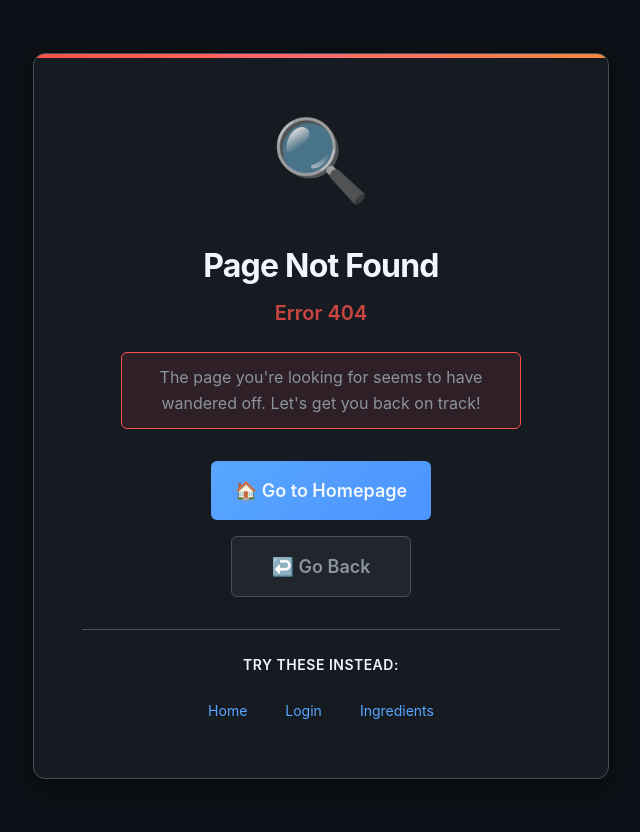
After one commit to krstic-duci/zestify, a FastAPI app: template templates/404.html.jinja in a window 1280 px wide. The commit adds this page. Shown: the whole page, without its empty margins (319-959 px from the left). Run offline with FastAPI, Linux system fonts and the light colour scheme; the template is opened without the code that fills it, so the values that code supplies are empty; parts of the project's set-up code (start-up, migrations or seed data) failed here and were passed over.

Commit message:
refactor v.2

```diff
--- a/main.py
+++ b/main.py
@@ -1,4 +1,5 @@
-from fastapi import Depends, FastAPI, HTTPException, Form, Request, status
+from fastapi import Depends, FastAPI, Form, Request, status
+from fastapi.exceptions import RequestValidationError
 from fastapi.staticfiles import StaticFiles
 from fastapi.responses import HTMLResponse, RedirectResponse
 from fastapi.templating import Jinja2Templates
@@ -10,6 +11,14 @@ from dependency.get_current_user import get_current_user
 from utils.constants import LOGIN_RATE_LIMIT, GENERAL_RATE_LIMIT
 from services.ingredients import IngredientService
 from services.auth import AuthService
+from services.error_handlers import (
+    unauthorized_handler,
+    not_found_handler,
+    validation_error_handler,
+    too_many_requests_handler,
+    internal_server_error_handler,
+    general_exception_handler,
+)
 
 
 app = FastAPI()
@@ -20,8 +29,6 @@ auth_service = AuthService()
 
 templates = Jinja2Templates(directory="templates")
 app.mount("/static", StaticFiles(directory="static"), name="static")
-
-# TODO: gotta fix global error states for every template
 
 
 @app.get("/login", response_class=HTMLResponse)
@@ -64,10 +71,9 @@ async def read_index(request: Request, _: str = Depends(get_current_user)):
     return response
 
 
-# TODO: move logic to a service, too much for route handler
-@app.post("/results", response_class=HTMLResponse)
+@app.post("/ingredients", response_class=HTMLResponse)
 @limiter.limit(GENERAL_RATE_LIMIT)
-async def results(
+async def ingredients(
     request: Request,
     recipes_text: str = Form(..., min_length=10),
     _: str = Depends(get_current_user),
@@ -94,29 +100,11 @@ async def results(
         HTMLResponse: A rendered HTML template displaying the categorized ingredients
         or an error message if the input is invalid or processing fails.
     """
-    try:
-        if not recipes_text.strip():
-            return templates.TemplateResponse(
-                "index.html.jinja",
-                {
-                    "request": request,
-                    "error": "Please provide some recipes text.",
-                },
-            )
-        processed_data = ingredient_service.process_recipes(recipes_text, have_at_home)
-
-        return templates.TemplateResponse(
-            "results.html.jinja",
-            {"request": request, "data": processed_data},
-        )
-    except Exception as e:
-        return templates.TemplateResponse(
-            "index.html.jinja",
-            {
-                "request": request,
-                "error": f"Error processing request: {str(e)}",
-            },
-        )
+    processed_data = ingredient_service.process_recipes(recipes_text, have_at_home)
+    return templates.TemplateResponse(
+        "ingredients.html.jinja",
+        {"request": request, "data": processed_data},
+    )
 
 
 # TODO: build services logic, too much for route handlers
@@ -207,17 +195,11 @@ async def logout():
     return response
 
 
-@app.exception_handler(HTTPException)
-async def http_exception_handler(request: Request, exc: HTTPException):
-    if exc.status_code == status.HTTP_401_UNAUTHORIZED:
-        return RedirectResponse(url="/login", status_code=status.HTTP_302_FOUND)
-    elif exc.status_code == status.HTTP_429_TOO_MANY_REQUESTS:
-        return templates.TemplateResponse(
-            "login.html.jinja",
-            {"request": request, "error": "Too many requests. Please try again later."},
-            status_code=status.HTTP_429_TOO_MANY_REQUESTS,
-        )
-    raise exc
-
-
-# TODO: add 404 and error pages
+app.exception_handler(status.HTTP_401_UNAUTHORIZED)(unauthorized_handler)
+app.exception_handler(status.HTTP_404_NOT_FOUND)(not_found_handler)
+app.exception_handler(RequestValidationError)(validation_error_handler)
+app.exception_handler(status.HTTP_429_TOO_MANY_REQUESTS)(too_many_requests_handler)
+app.exception_handler(status.HTTP_500_INTERNAL_SERVER_ERROR)(
+    internal_server_error_handler
+)
+app.exception_handler(Exception)(general_exception_handler)
--- a/pyproject.toml
+++ b/pyproject.toml
@@ -1,6 +1,6 @@
 [project]
 name = "zestify"
-version = "0.1.1"
+version = "0.2.0"
 description = "Helping hand with your cooking"
 readme = "README.md"
 requires-python = ">=3.13"
--- /dev/null
+++ b/templates/404.html.jinja
@@ -0,0 +1,262 @@
+{% extends "base.html.jinja" %}
+
+{% block page_title %}Page Not Found | Zestify{% endblock %}
+
+{% block extra_styles %}
+<style>
+    .error-wrapper {
+        display: flex;
+        align-items: center;
+        justify-content: center;
+        min-height: 100vh;
+        padding: var(--spacing-lg);
+    }
+
+    .error-container {
+        background: var(--card-bg);
+        border: 1px solid var(--border-color);
+        border-radius: var(--border-radius);
+        box-shadow: var(--shadow-lg);
+        padding: var(--spacing-xxl);
+        width: 100%;
+        max-width: 36rem;
+        text-align: center;
+        position: relative;
+        overflow: hidden;
+    }
+
+    .error-container::before {
+        content: '';
+        position: absolute;
+        top: 0;
+        left: 0;
+        right: 0;
+        height: 4px;
+        background: linear-gradient(90deg, var(--danger), #ff6b6b, var(--accent-orange));
+    }
+
+    .error-icon {
+        font-size: 5rem;
+        margin-bottom: var(--spacing-lg);
+        opacity: 0.8;
+        animation: float 3s ease-in-out infinite;
+    }
+
+    @keyframes float {
+        0%, 100% { transform: translateY(0px); }
+        50% { transform: translateY(-10px); }
+    }
+
+    .error-title {
+        color: var(--text-primary);
+        font-size: var(--font-size-xxl);
+        font-weight: 700;
+        margin-bottom: var(--spacing-sm);
+        letter-spacing: -0.025em;
+    }
+
+    .error-code {
+        color: var(--danger);
+        font-size: var(--font-size-lg);
+        font-weight: 600;
+        margin-bottom: var(--spacing-lg);
+        opacity: 0.8;
+    }
+
+    .error-message {
+        color: var(--text-secondary);
+        font-size: var(--font-size-base);
+        line-height: 1.6;
+        margin-bottom: var(--spacing-xl);
+        max-width: 400px;
+        margin-left: auto;
+        margin-right: auto;
+    }
+
+    .error-actions {
+        display: flex;
+        flex-direction: column;
+        gap: var(--spacing-md);
+        align-items: center;
+    }
+
+    .error-btn {
+        display: inline-flex;
+        align-items: center;
+        gap: var(--spacing-xs);
+        background: linear-gradient(135deg, var(--accent-blue), #4c94ff);
+        color: var(--text-primary);
+        text-decoration: none;
+        border-radius: var(--border-radius-sm);
+        padding: var(--spacing-md) var(--spacing-lg);
+        font-size: var(--font-size-md);
+        font-weight: 600;
+        transition: var(--transition);
+        position: relative;
+        overflow: hidden;
+        min-width: 180px;
+        justify-content: center;
+    }
+
+    .error-btn::before {
+        content: '';
+        position: absolute;
+        top: 0;
+        left: -100%;
+        width: 100%;
+        height: 100%;
+        background: linear-gradient(90deg, transparent, rgba(255, 255, 255, 0.2), transparent);
+        transition: left 0.5s;
+    }
+
+    .error-btn:hover {
+        transform: translateY(-2px);
+        box-shadow: 0 8px 25px rgba(88, 166, 255, 0.3);
+    }
+
+    .error-btn:hover::before {
+        left: 100%;
+    }
+
+    .error-btn:active {
+        transform: translateY(0);
+    }
+
+    .error-btn.secondary {
+        background: var(--surface-bg);
+        color: var(--text-secondary);
+        border: 1px solid var(--border-color);
+    }
+
+    .error-btn.secondary:hover {
+        background: var(--elevated-bg);
+        color: var(--text-primary);
+        border-color: var(--accent-blue);
+        box-shadow: 0 4px 15px rgba(0, 0, 0, 0.1);
+    }
+
+    .error-suggestions {
+        margin-top: var(--spacing-xl);
+        padding-top: var(--spacing-lg);
+        border-top: 1px solid var(--border-color);
+    }
+
+    .suggestions-title {
+        color: var(--text-primary);
+        font-size: var(--font-size-sm);
+        font-weight: 600;
+        margin-bottom: var(--spacing-md);
+        text-transform: uppercase;
+        letter-spacing: 0.5px;
+    }
+
+    .suggestions-list {
+        display: flex;
+        flex-wrap: wrap;
+        gap: var(--spacing-sm);
+        justify-content: center;
+    }
+
+    .suggestion-link {
+        color: var(--accent-blue);
+        text-decoration: none;
+        font-size: var(--font-size-sm);
+        padding: var(--spacing-xs) var(--spacing-sm);
+        border-radius: var(--border-radius-sm);
+        transition: var(--transition);
+        border: 1px solid transparent;
+    }
+
+    .suggestion-link:hover {
+        background: var(--accent-blue);
+        color: var(--text-primary);
+        border-color: var(--accent-blue);
+    }
+
+    @media (max-width: 768px) {
+        .error-wrapper {
+            padding: var(--spacing-md);
+            align-items: flex-start;
+            padding-top: 10vh;
+        }
+
+        .error-container {
+            padding: var(--spacing-xl);
+        }
+
+        .error-icon {
+            font-size: 4rem;
+        }
+
+        .error-title {
+            font-size: var(--font-size-xl);
+        }
+
+        .error-actions {
+            width: 100%;
+        }
+
+        .error-btn {
+            width: 100%;
+        }
+
+        .suggestions-list {
+            flex-direction: column;
+            align-items: center;
+        }
+    }
+
+    @media (prefers-color-scheme: dark) {
+        .error-container {
+            box-shadow: var(--shadow-lg), 0 0 0 1px rgba(255, 255, 255, 0.05);
+        }
+    }
+
+    /* Add a subtle animation for the entire container */
+    .error-container {
+        animation: slideIn 0.6s ease-out;
+    }
+
+    @keyframes slideIn {
+        from {
+            opacity: 0;
+            transform: translateY(20px);
+        }
+        to {
+            opacity: 1;
+            transform: translateY(0);
+        }
+    }
+</style>
+{% endblock %}
+
+{% block content %}
+<div class="error-wrapper">
+    <div class="error-container">
+        <div class="error-icon">🔍</div>
+        <h1 class="error-title">Page Not Found</h1>
+        <div class="error-code">Error 404</div>
+        <p class="error-message">
+            {{ error or "The page you're looking for seems to have wandered off. Let's get you back on track!" }}
+        </p>
+
+        <div class="error-actions">
+            <a href="/" class="error-btn">
+                🏠 Go to Homepage
+            </a>
+            <a href="javascript:history.back()" class="error-btn secondary">
+                ↩️ Go Back
+            </a>
+        </div>
+
+        <div class="error-suggestions">
+            <div class="suggestions-title">Try these instead:</div>
+            <div class="suggestions-list">
+                <a href="/" class="suggestion-link">Home</a>
+                <a href="/login" class="suggestion-link">Login</a>
+                <a href="/ingredients" class="suggestion-link">Ingredients</a>
+            </div>
+        </div>
+    </div>
+</div>
+{% endblock %}
--- a/templates/index.html.jinja
+++ b/templates/index.html.jinja
@@ -211,11 +211,11 @@
 {% block content %}
 <div class="main-container">
     {% if error %}
-    <div class="error-message">{{ error }}</div>
+        <div class="error-message">{{ error }}</div>
     {% endif %}
 
     <div class="form-container">
-        <form action="/results" method="post" id="recipeForm">
+        <form action="/ingredients" method="post" id="recipeForm">
             <div class="form-grid">
                 <div class="textarea-group">
                     <label for="recipes_text" class="textarea-label">
--- a/templates/results.html.jinja
+++ b/templates/ingredients.html.jinja
@@ -266,6 +266,7 @@
             margin-left: 0;
         }
     }
+
     @media (pointer: coarse) {
         .ingredient-item {
             min-height: 3.5rem;
@@ -323,6 +324,8 @@
 {% block scripts %}
 <script>
     document.addEventListener('DOMContentLoaded', function () {
+        // Swedish quantity patterns
+        const quantityUnitPattern = /^[\d½¼¾.,]+\s*(g|kg|ml|l|st|dl|cl|tsk|msk|krm|stk|styck|gram|kilo|liter|matsked|tesked|krm|burk|påse|förpackning)\s+/i;
         let copiedCount = 0;
         const listItems = document.querySelectorAll('li');
         const totalItemsEl = document.getElementById('totalItems');
@@ -340,9 +343,6 @@
                 // Extract ingredient name
                 const extractIngredientName = (text) => {
                     const cleanText = text.trim();
-
-                    // Swedish quantity patterns
-                    const quantityUnitPattern = /^[\d½¼¾.,]+\s*(g|kg|ml|l|st|dl|cl|tsk|msk|krm|stk|styck|gram|kilo|liter|matsked|tesked|krm|burk|påse|förpackning)\s+/i;
 
                     const match = cleanText.match(quantityUnitPattern);
                     if (match) {
```
Also changed, not shown: db/conn.py (+6 -6 lines), services/error_handlers.py (added, +71 -0 lines), services/ingredients.py (+34 -11 lines), templates/error.html.jinja (added, +68 -0 lines), 1 other file.
